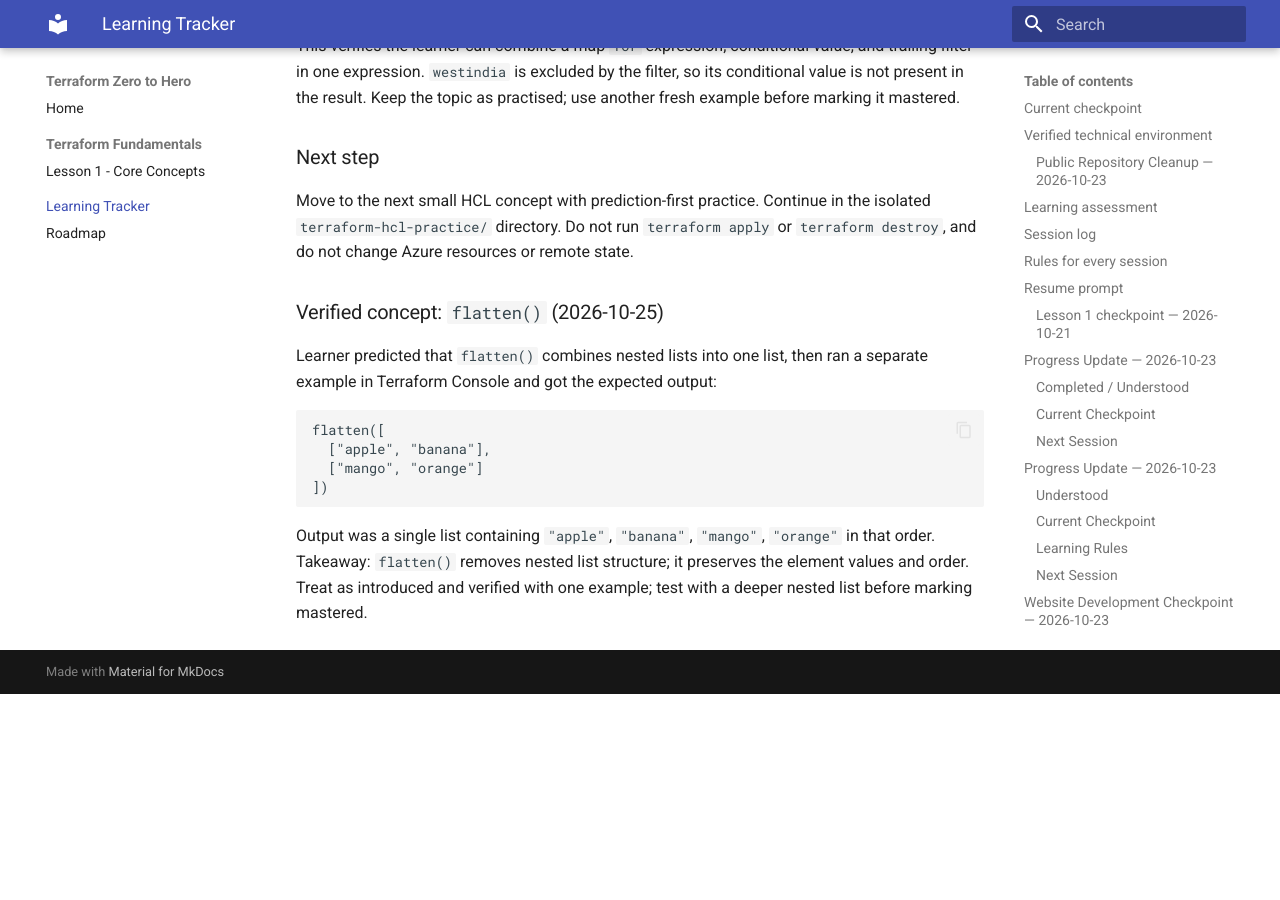
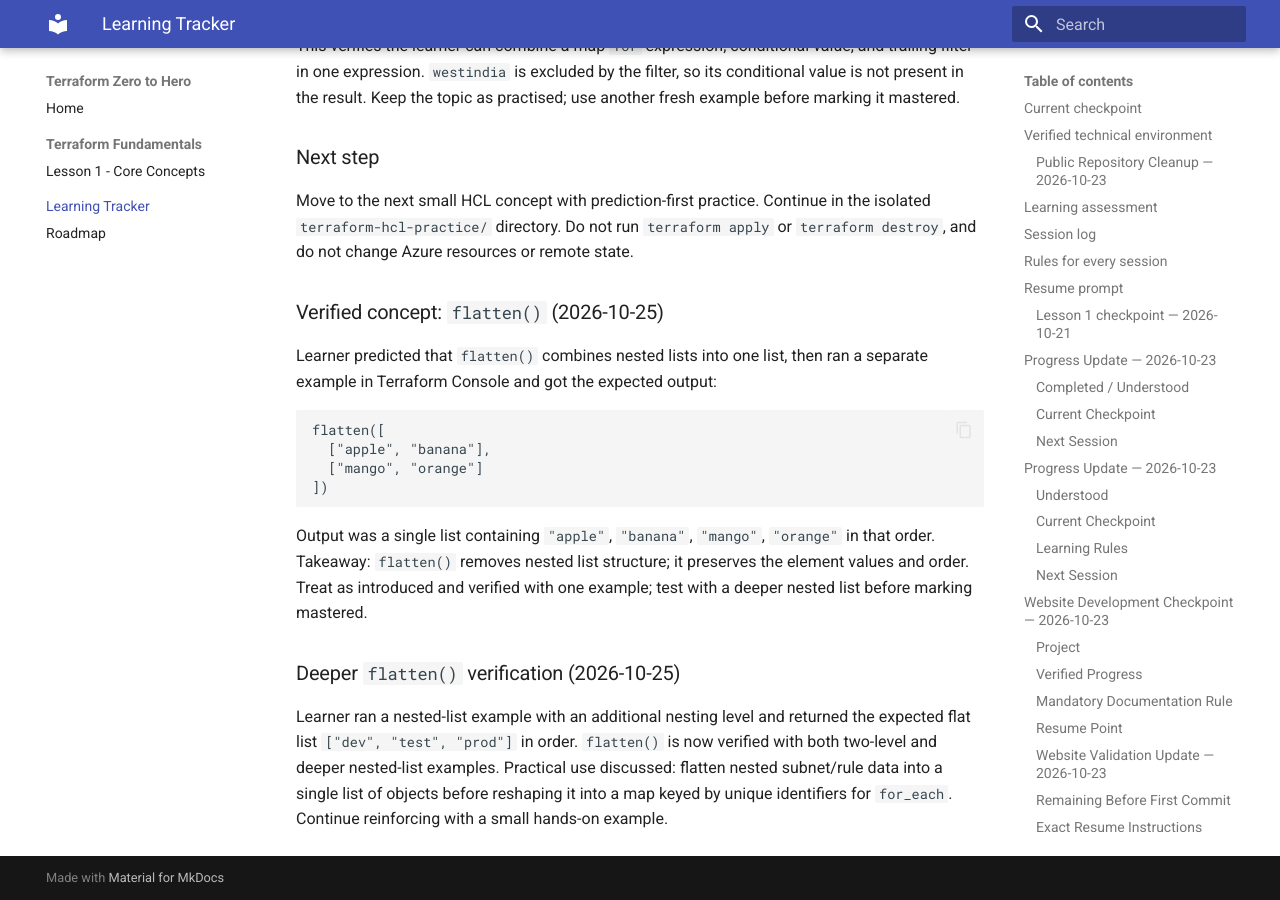
Before and after one commit to pshewale-dev/terraform-azure-lab, an MkDocs documentation site: the page built from docs/LEARNING-PROGRESS.md, in a window 1280 px wide and 900 px high, scrolled down 14577 px. Built offline with MkDocs 1.6.1 and Material for MkDocs 9.7.7, drawn with Linux system fonts in a browser that asks for light colours; before the commit the page ends 15271 px from its top, so only the background shows below that.

Commit message:
docs: add flatten real-world use and deeper nesting checkpoint

````diff
--- a/docs/LEARNING-PROGRESS.md
+++ b/docs/LEARNING-PROGRESS.md
@@ -449,3 +449,7 @@ flatten([
 ```
 
 Output was a single list containing `"apple"`, `"banana"`, `"mango"`, `"orange"` in that order. Takeaway: `flatten()` removes nested list structure; it preserves the element values and order. Treat as introduced and verified with one example; test with a deeper nested list before marking mastered.
+
+
+### Deeper `flatten()` verification (2026-10-25)
+Learner ran a nested-list example with an additional nesting level and returned the expected flat list `["dev", "test", "prod"]` in order. `flatten()` is now verified with both two-level and deeper nested-list examples. Practical use discussed: flatten nested subnet/rule data into a single list of objects before reshaping it into a map keyed by unique identifiers for `for_each`. Continue reinforcing with a small hands-on example.
````
